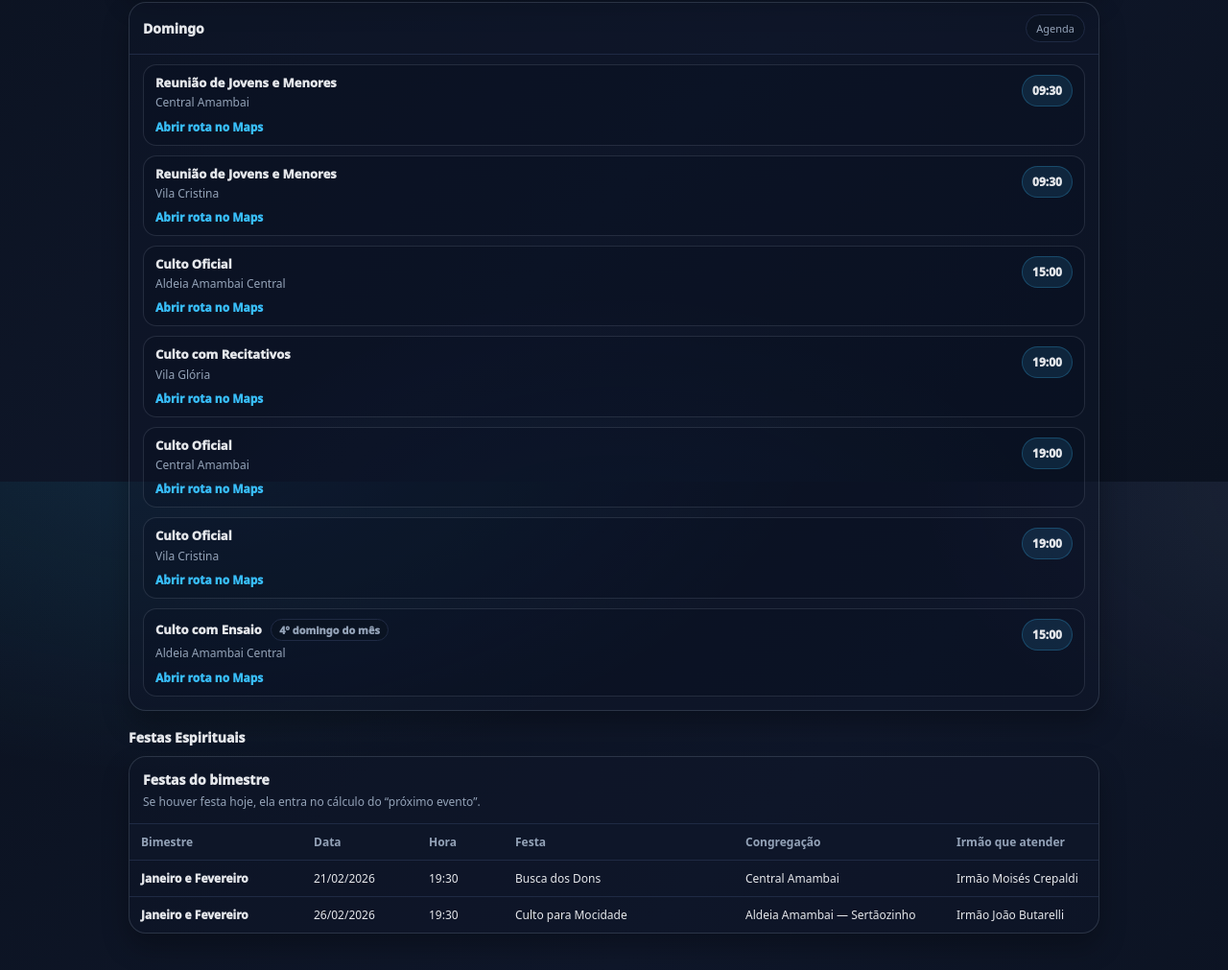
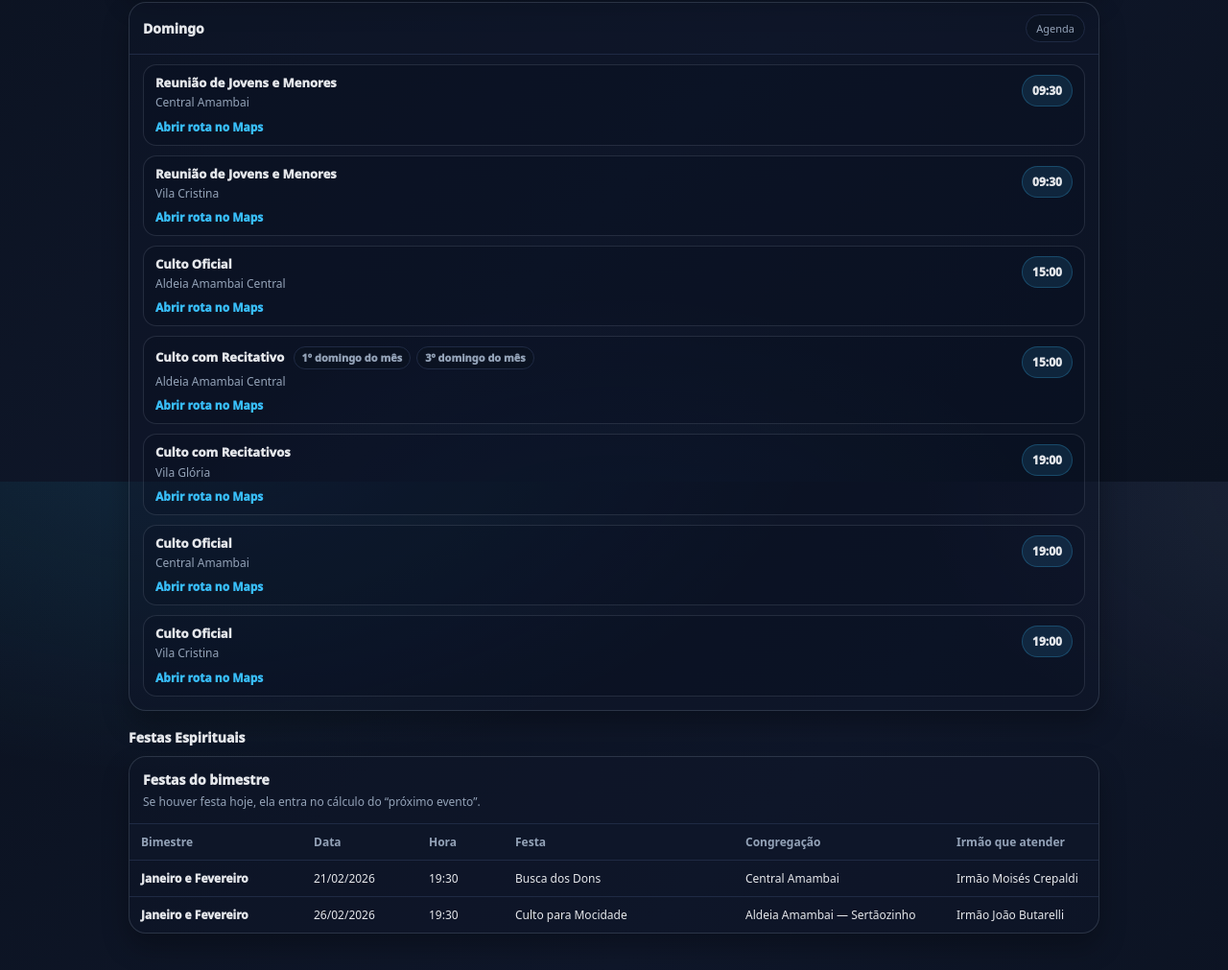
Before and after one commit to gabrielralvesi/Agenda-CCB-Amambai-MS, a plain HTML site: page index.html in a window 1280 px wide. Shown: the part 1898-2909 px from the top of the page at 96% size. Drawn offline with Linux system fonts and the light colour scheme.

Commit message:
Update index.html

```diff
--- a/index.html
+++ b/index.html
@@ -971,7 +971,7 @@ function applyRuleVisibility(){
     var dow = card ? parseInt(card.getAttribute("data-day"),10) : now.getDay();
 
     // calcula a data real do próximo "dow" para testar nth corretamente
-    var refDate = dateForDowFromNow(dow, now);
+    var refDate = now;
 
     var ok = ruleMatches(rule, refDate);
     ev.style.display = ok ? "" : "none";
```
